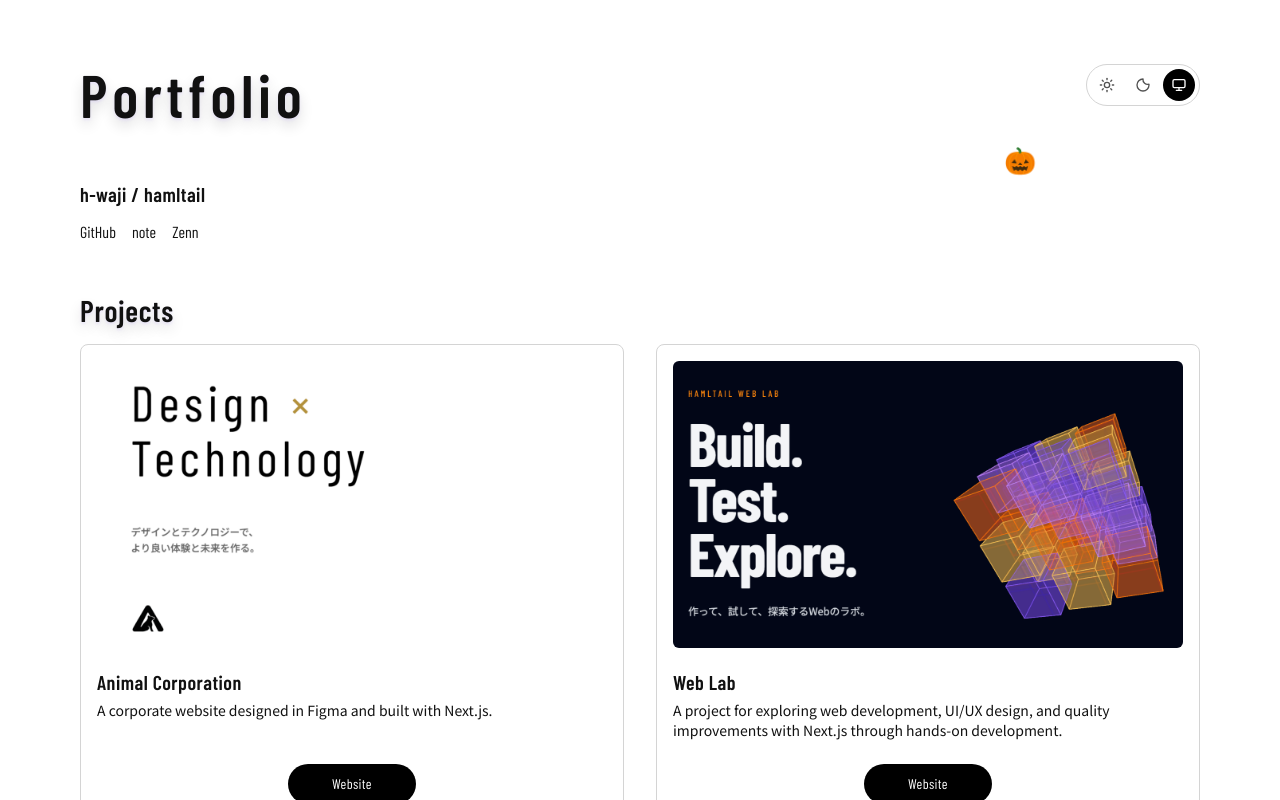
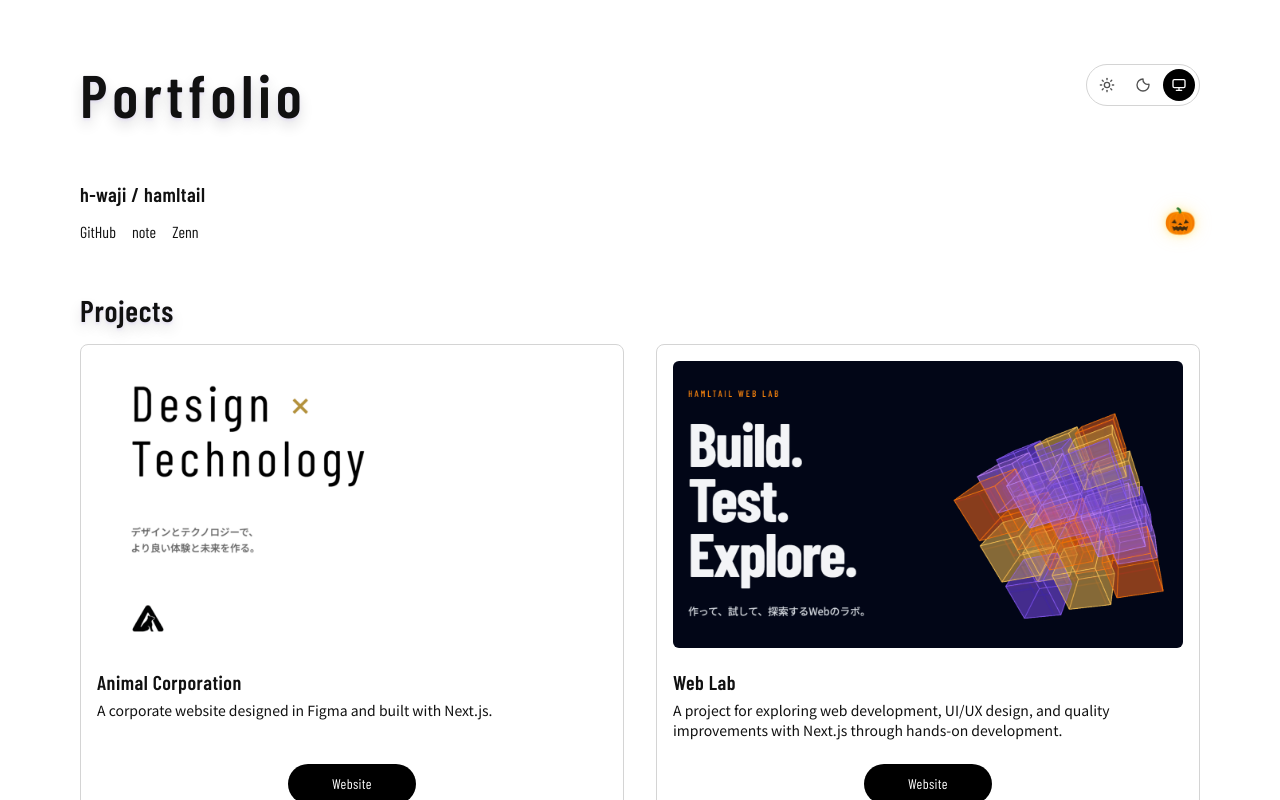
Before and after one commit to hamltail/hub, a Next.js app: page / in a window 1280 px wide. Shown: the top 800 px of the page. Built offline with nearby package versions, Linux system fonts and the light colour scheme; no server answers.

Commit message:
かぼちゃの位置と発光表現を調整

```diff
--- a/src/components/portfolio/PortfolioThemeController.module.css
+++ b/src/components/portfolio/PortfolioThemeController.module.css
@@ -2,10 +2,8 @@
   position: fixed;
   inset: 0;
   z-index: 100;
-
   pointer-events: none;
   opacity: 0;
-
   background: #000;
 }
 
@@ -16,14 +14,12 @@
 
 .revealing {
   opacity: 1;
-
   mask-image: radial-gradient(
     circle at center,
     transparent 0,
     transparent var(--reveal-radius),
     black calc(var(--reveal-radius) + 1px)
   );
-
   animation: reveal-from-center 700ms ease-in-out forwards;
 }
 
--- a/src/components/portfolio/ThemePumpkin.module.css
+++ b/src/components/portfolio/ThemePumpkin.module.css
@@ -1,14 +1,12 @@
 .pumpkin {
   position: absolute;
   top: 6rem;
-  right: 1.5rem;
+  right: max(1.5rem, calc((100% - 70rem) / 2));
   z-index: 50;
-
   padding: 0;
   border: 0;
   background: transparent;
   cursor: pointer;
-
   animation: pumpkin-arrive 1.8s ease-out forwards;
 }
 
@@ -17,7 +15,9 @@
   font-size: 1.618rem;
   line-height: 1;
   user-select: none;
-
+  filter:
+    drop-shadow(0 0 3px rgba(255, 230, 120, 0.65))
+    drop-shadow(0 0 8px rgba(255, 210, 70, 0.3));
   animation: pumpkin-roll 1.8s ease-out forwards;
 }
 
@@ -27,11 +27,11 @@
   }
 
   55% {
-    transform: translate(-100px, 50px);
+    transform: translate(-180px, 50px);
   }
 
   100% {
-    transform: translate(-220px, 50px);
+    transform: translate(-4px, 110px);
   }
 }
 
@@ -45,7 +45,7 @@
   }
 
   100% {
-    transform: rotate(-720deg);
+    transform: rotate(0deg);
   }
 }
 
```
